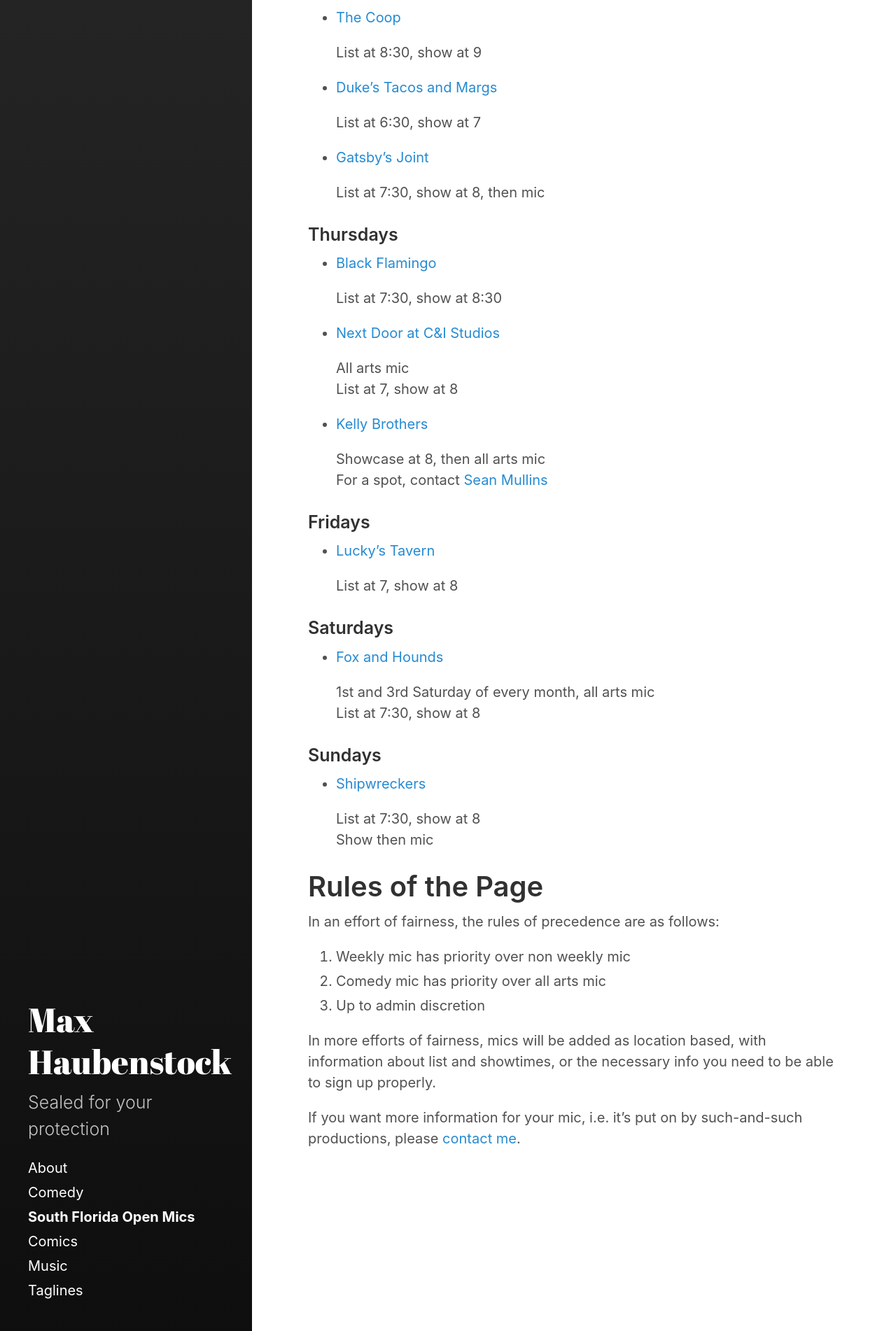
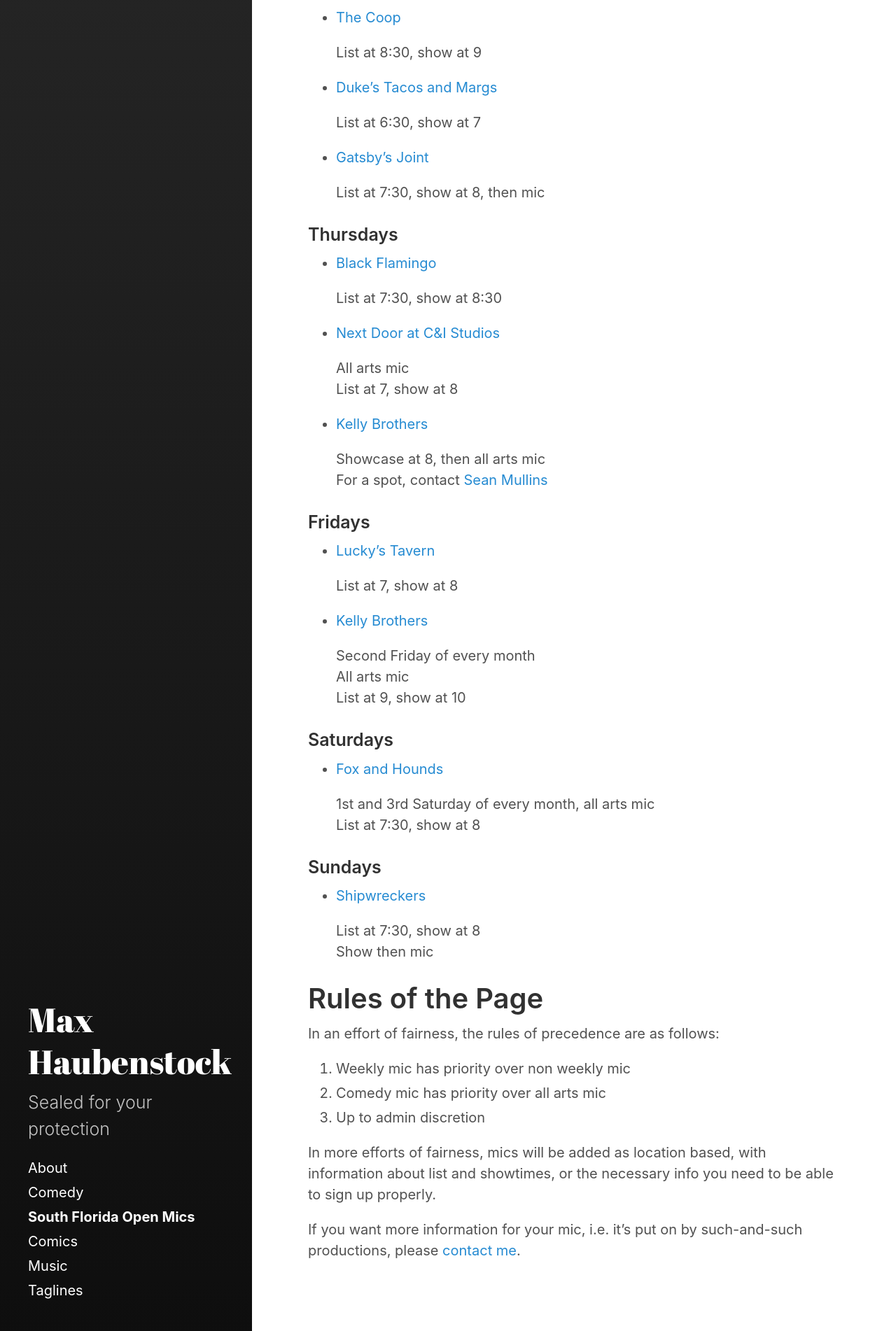
Before and after one commit to haubey/haubey.github.io, a Jekyll site: the page built from pages/south_florida_mics.md, in a window 1280 px wide. Shown: the part 1224-3126 px from the top of the page at 70% size. Built offline with Jekyll 4.4.1, drawn with Linux system fonts in a browser that asks for light colours.

Commit message:
add kelly bros friday mic

```diff
--- a/pages/south_florida_mics.md
+++ b/pages/south_florida_mics.md
@@ -75,6 +75,13 @@
 
    List at 7, show at 8
 
+
+* [Kelly Brothers](https://g.page/kelly-brothers-irish-pub-fl?share){:target="_blank"}
+
+   Second Friday of every month
+   All arts mic
+   List at 9, show at 10
+
 ### Saturdays
 * [Fox and Hounds](https://goo.gl/maps/LYnSiCkQ96b1K39r6){:target="_blank"}
 
```
Also changed, not shown: 1 other file.
